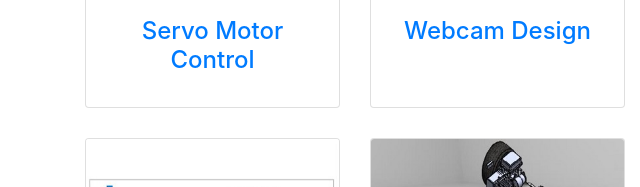
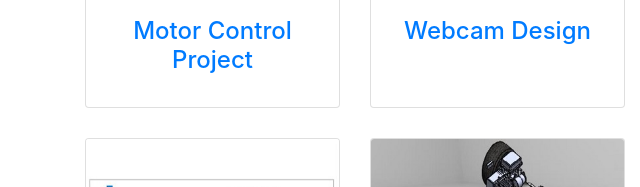
Before and after one commit to tarun0917/tarun0917.github.io, a plain HTML site: page index.html in a window 1280 px wide. Shown: the part 377-564 px from the top of the page, 0-640 px from the left. Drawn offline with Linux system fonts and the light colour scheme.

Commit message:
Insignificant Changes

```diff
--- a/index.html
+++ b/index.html
@@ -53,7 +53,7 @@
             <a href="project1.html"><img class="card-img-top" src="images/thumbnails/project1.jpg" alt=""></a>
             <div class="card-body">
               <h4 class="card-title">
-                <a href="project1.html"><center>Servo Motor Control</center></a>
+                <a href="project1.html"><center>Motor Control Project</center></a>
                 </h4>
             </div>
           </div>
```
